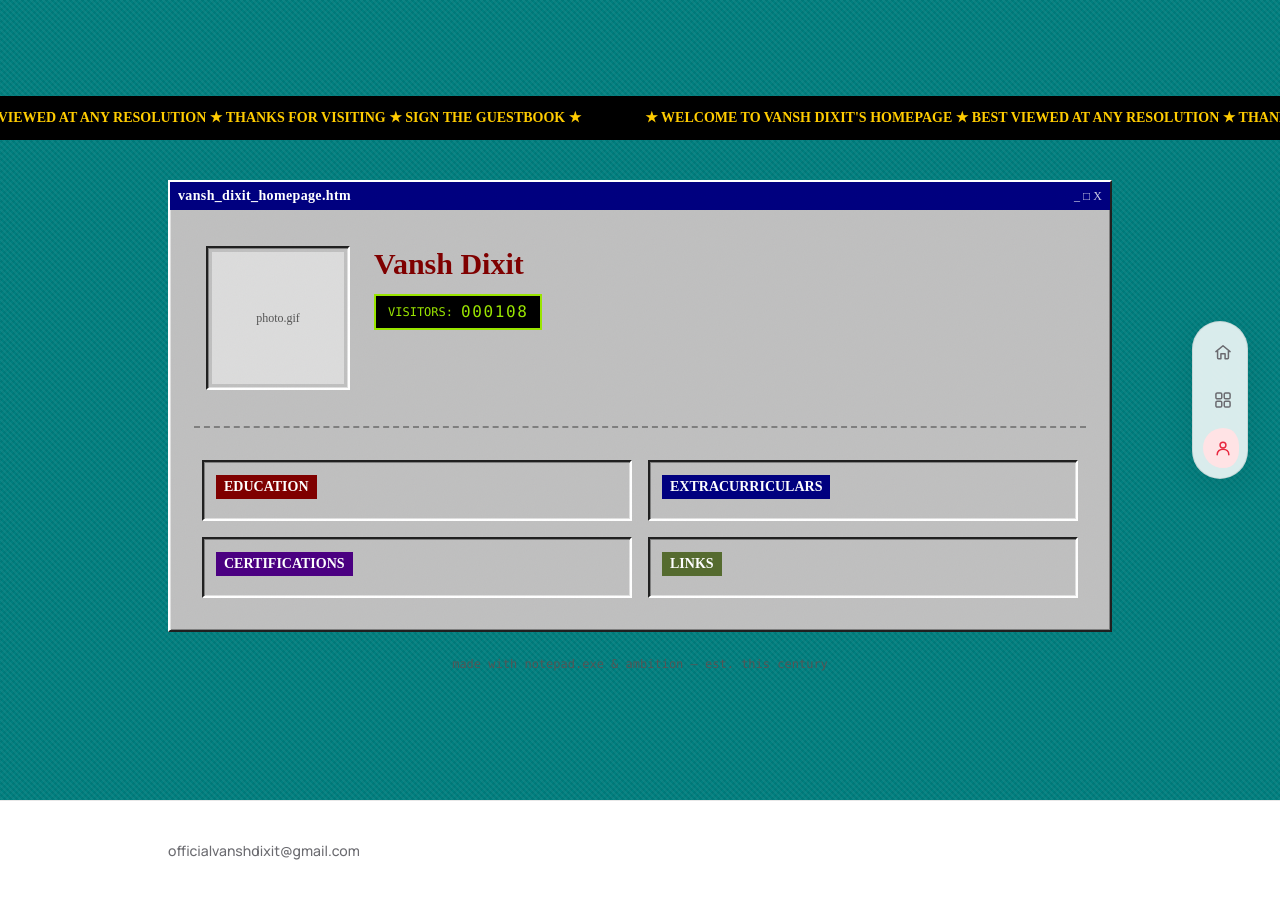
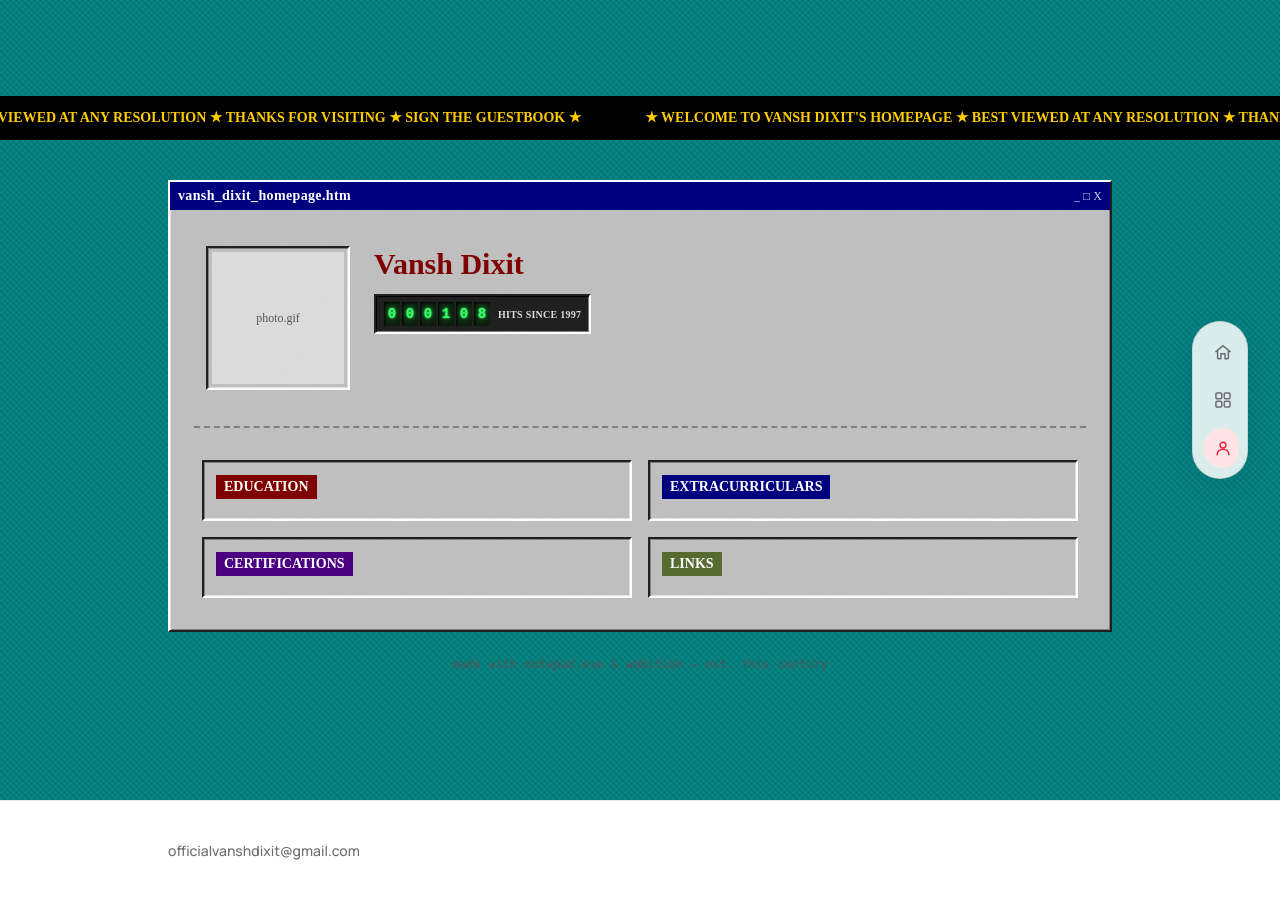
Before and after one commit to BatteryOrVansh/BatteryOrVansh.github.io, a Next.js app: page /bio in a window 1280 px wide. Shown: the top 898 px of the page. Built offline with nearby package versions, Linux system fonts and the light colour scheme; no server answers; the database is empty.

Commit message:
bio: replace plain visitor counter box with LCD odometer digits

```diff
--- a/src/app/bio/page.tsx
+++ b/src/app/bio/page.tsx
@@ -15,12 +15,26 @@ async function getBioContent(): Promise<Record<string, string>> {
 }
 
 function VisitorCounter() {
-  // A tasteful wink at the 90s-web visitor counter, not literally broken UX.
+  // A tasteful wink at the 90s-web visitor counter, not real analytics —
+  // a static, seeded digit readout styled like an old LCD odometer.
   const seed = 108;
+  const digits = String(seed).padStart(6, "0").split("");
+
   return (
-    <div className="inline-flex items-center gap-2 border-2 border-lime-400 bg-black px-3 py-1 font-mono text-lime-400">
-      <span className="text-xs">VISITORS:</span>
-      <span className="tracking-widest">{String(seed).padStart(6, "0")}</span>
+    <div className="lcd-counter inline-flex items-center gap-2 px-2 py-1.5">
+      <div className="flex gap-0.5">
+        {digits.map((digit, i) => (
+          <span
+            key={i}
+            className="lcd-digit flex h-6 w-4 items-center justify-center text-sm font-bold"
+          >
+            {digit}
+          </span>
+        ))}
+      </div>
+      <span className="text-[10px] font-bold uppercase tracking-wide text-[#dfdfdf]">
+        hits since 1997
+      </span>
     </div>
   );
 }
```
